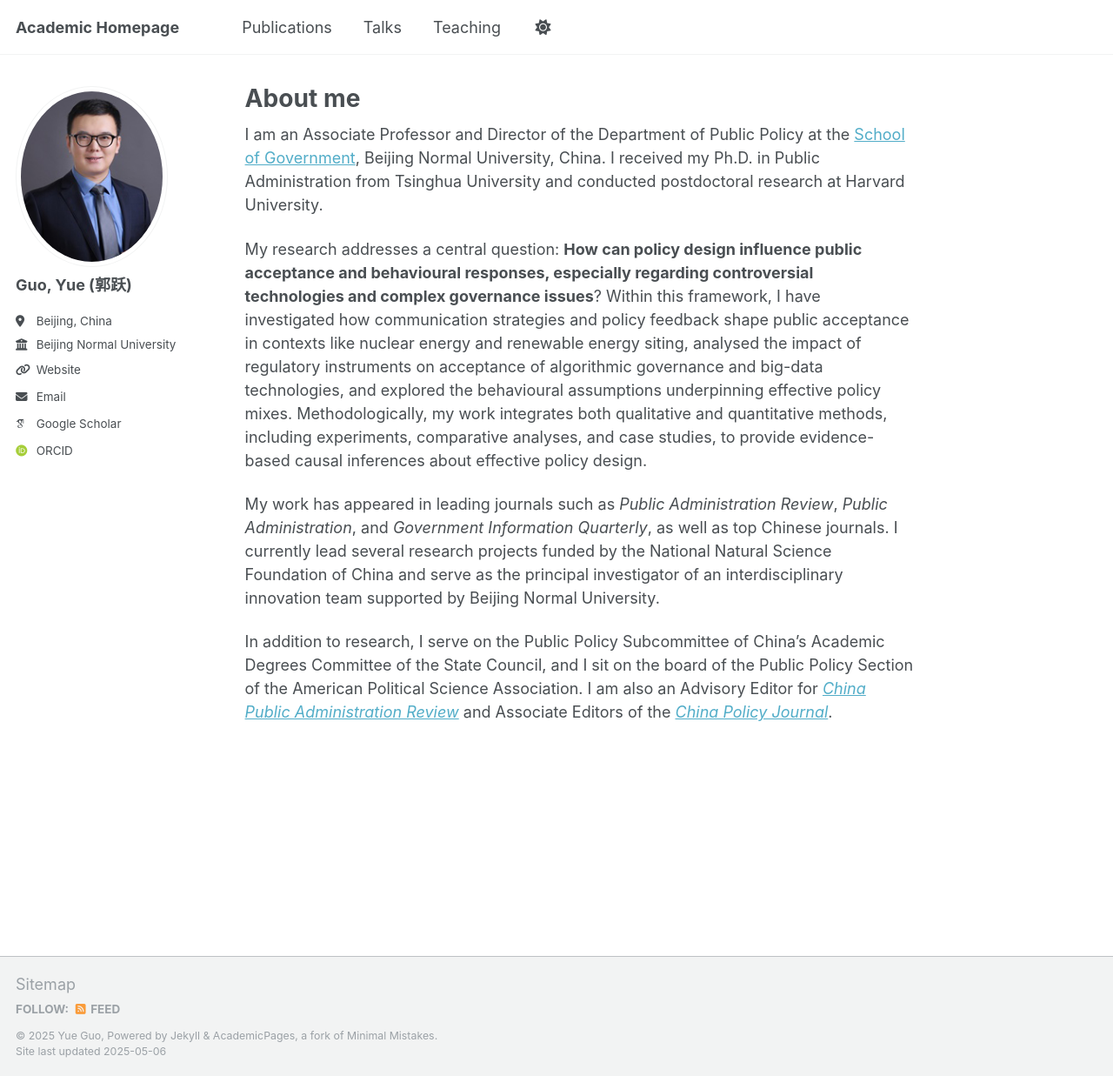
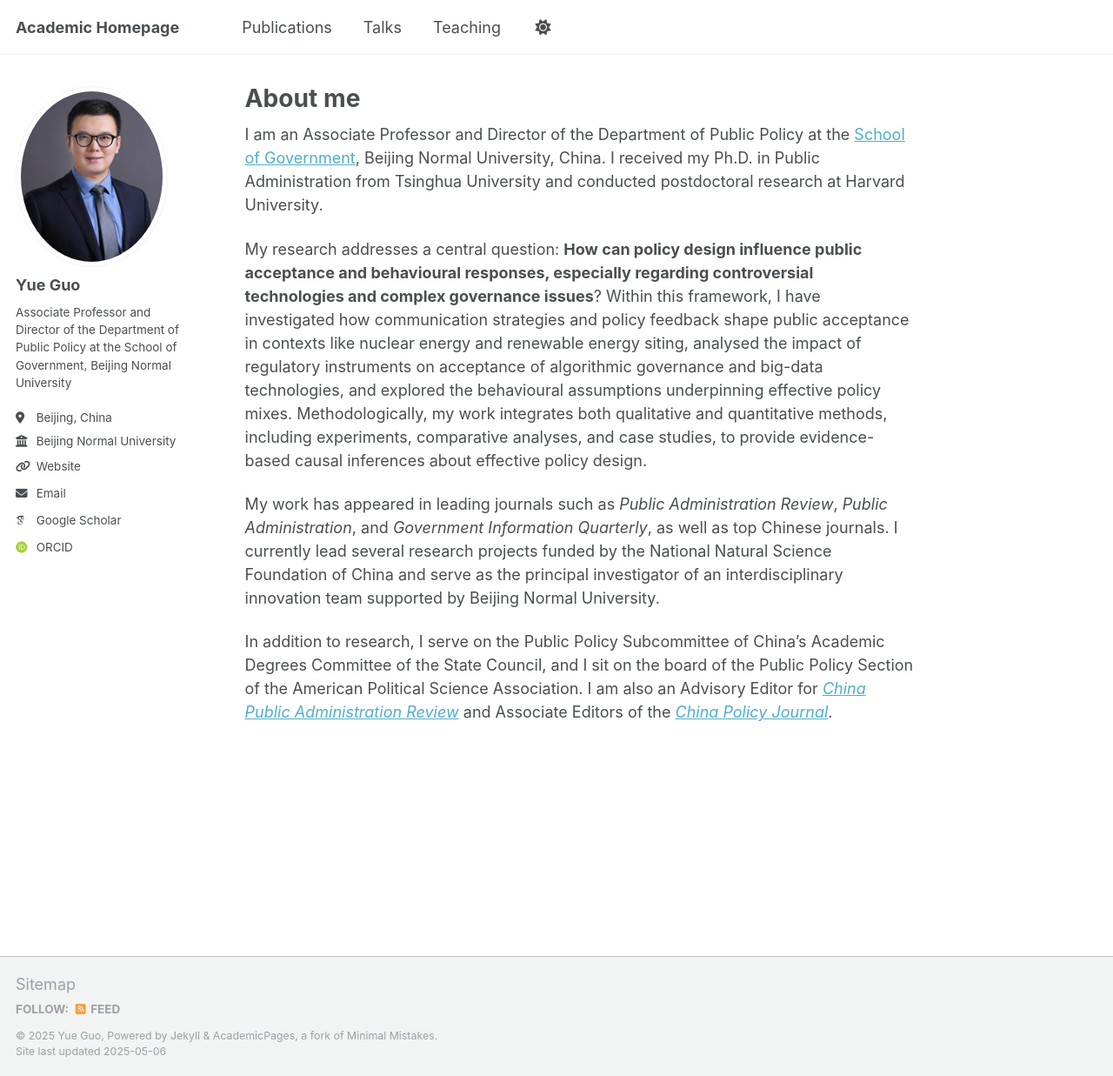
Before and after one commit to guoyue-policy/guoyue-policy.github.io, a Jekyll site: the page built from _pages/about.md, in a window 1280 px wide and 1237 px high. Shown: the whole window at 87% size. Built offline with Jekyll 4.4.1, drawn with Linux system fonts in a browser that asks for light colours; some web fonts are replaced.

Commit message:
Update _config.yml

```diff
--- a/_config.yml
+++ b/_config.yml
@@ -23,9 +23,9 @@ repository               : "guoyue-policy/guoyue-policy.github.io"
 author:
   # Biographic information
   avatar           : "profile.png"
-  name             : "Guo, Yue (郭跃)"
+  name             : "Yue Guo"
   # pronouns         : "he/him"
-  bio              : " "
+  bio              : "Associate Professor and Director of the Department of Public Policy at the School of Government, Beijing Normal University"
   location         : "Beijing, China"
   employer         : "Beijing Normal University"
   uri              : "http://www.sg.bnu.edu.cn/szdw/ggzcx/fjs1/0007be8dcec140f8b55e6175f4d5c395.htm"
```
